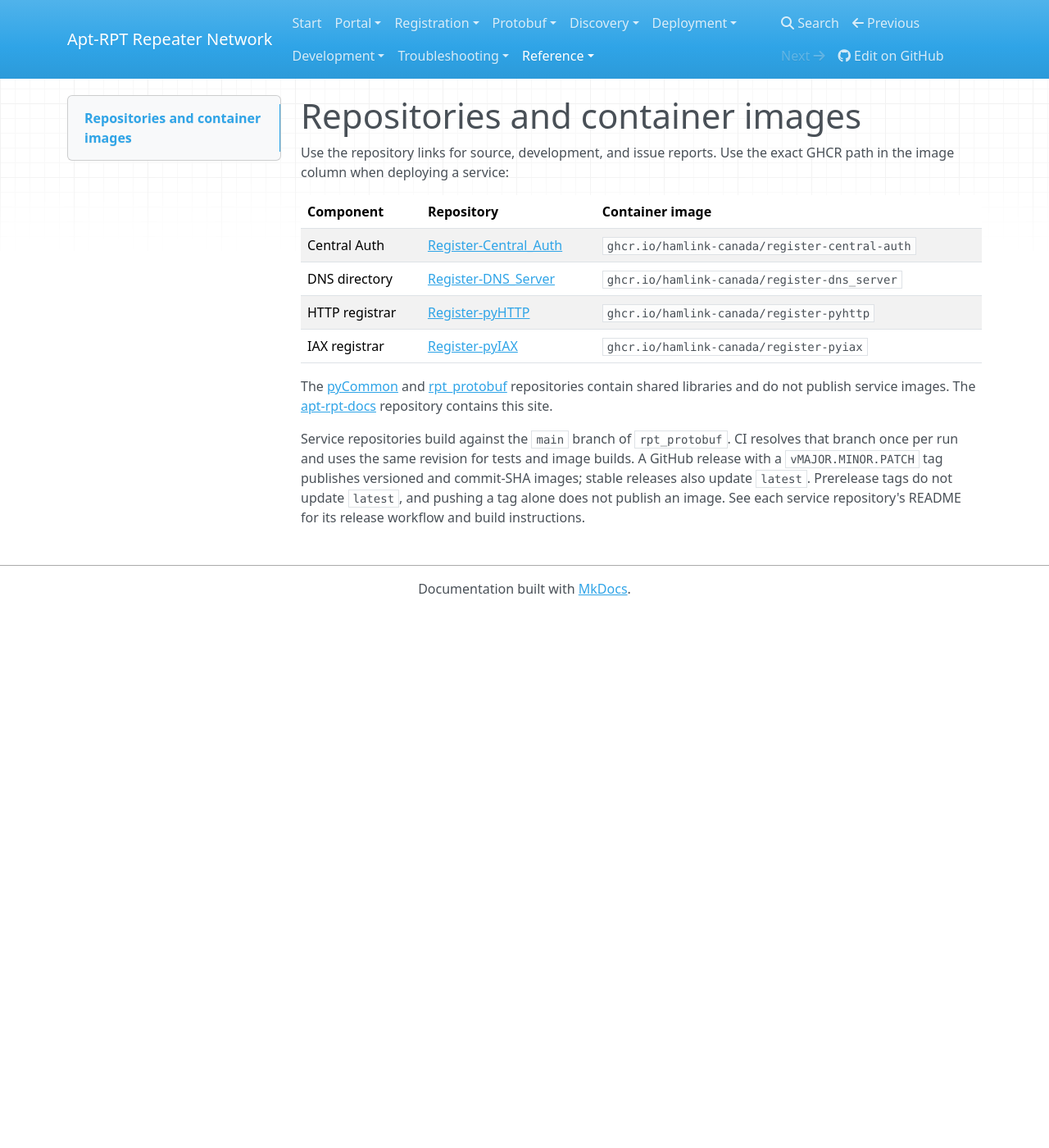
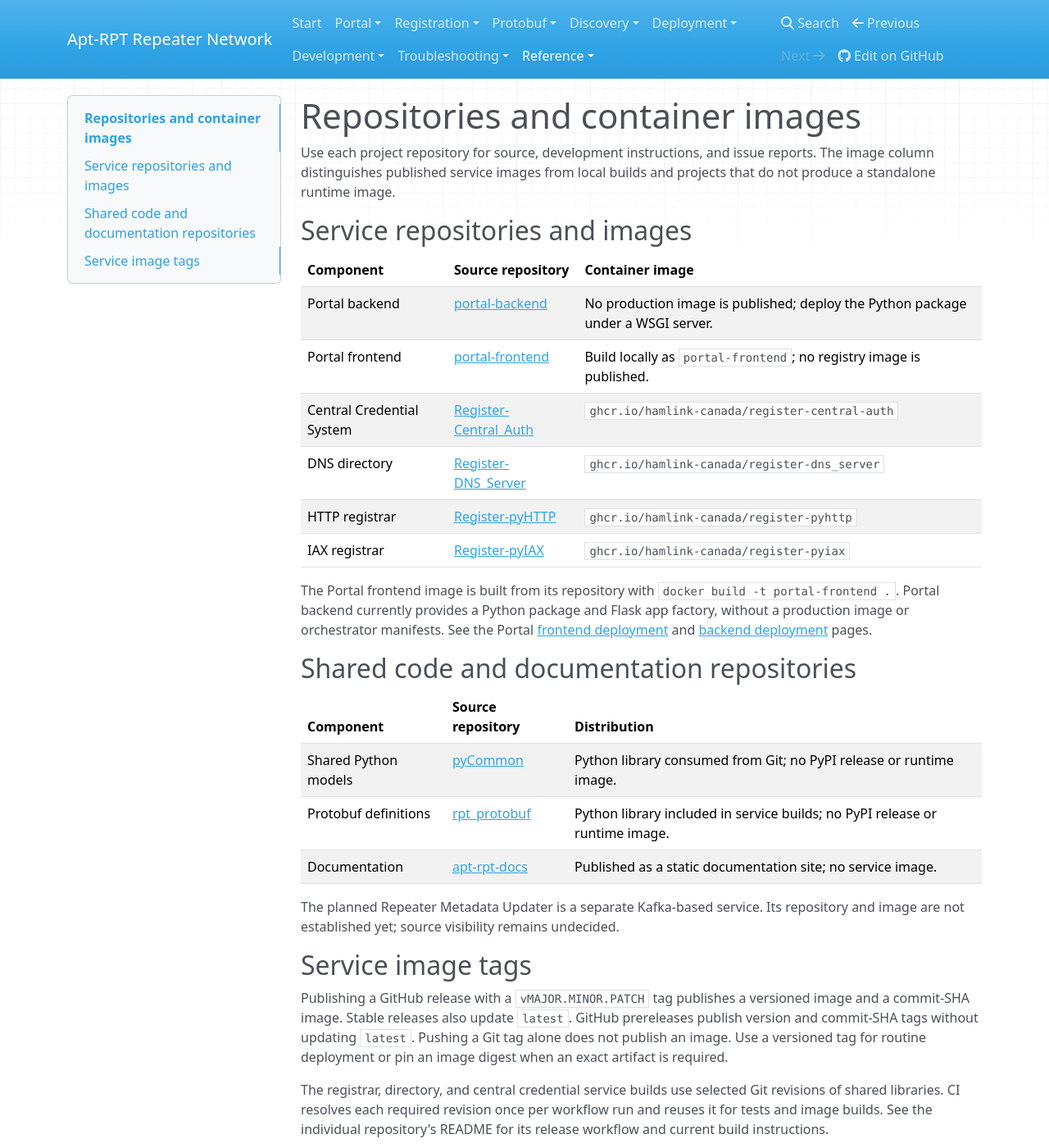
Before and after one commit to Hamlink-Canada/apt-rpt-docs, an MkDocs documentation site: the page built from docs/maintainers/repository-names.md, in a window 1280 px wide and 1400 px high. Shown: the whole window at 82% size. Built offline with MkDocs 1.6.1, drawn with Linux system fonts in a browser that asks for light colours; nearby versions of some CDN libraries.

Commit message:
docs: update repository and image reference

```diff
--- a/docs/maintainers/repository-names.md
+++ b/docs/maintainers/repository-names.md
@@ -1,23 +1,48 @@
 # Repositories and container images
 
-Use the repository links for source, development, and issue reports. Use the exact
-GHCR path in the image column when deploying a service:
+Use each project repository for source, development instructions, and issue
+reports. The image column distinguishes published service images from local
+builds and projects that do not produce a standalone runtime image.
 
-| Component | Repository | Container image |
+## Service repositories and images
+
+| Component | Source repository | Container image |
 | --- | --- | --- |
-| Central Auth | [Register-Central_Auth](https://github.com/Hamlink-Canada/Register-Central_Auth) | `ghcr.io/hamlink-canada/register-central-auth` |
+| Portal backend | [portal-backend](https://github.com/Hamlink-Canada/portal-backend) | No production image is published; deploy the Python package under a WSGI server. |
+| Portal frontend | [portal-frontend](https://github.com/Hamlink-Canada/portal-frontend) | Build locally as `portal-frontend`; no registry image is published. |
+| Central Credential System | [Register-Central_Auth](https://github.com/Hamlink-Canada/Register-Central_Auth) | `ghcr.io/hamlink-canada/register-central-auth` |
 | DNS directory | [Register-DNS_Server](https://github.com/Hamlink-Canada/Register-DNS_Server) | `ghcr.io/hamlink-canada/register-dns_server` |
 | HTTP registrar | [Register-pyHTTP](https://github.com/Hamlink-Canada/Register-pyHTTP) | `ghcr.io/hamlink-canada/register-pyhttp` |
 | IAX registrar | [Register-pyIAX](https://github.com/Hamlink-Canada/Register-pyIAX) | `ghcr.io/hamlink-canada/register-pyiax` |
 
-The [pyCommon](https://github.com/Hamlink-Canada/pyCommon) and
-[rpt_protobuf](https://github.com/Hamlink-Canada/rpt_protobuf) repositories contain
-shared libraries and do not publish service images. The [apt-rpt-docs](https://github.com/Hamlink-Canada/apt-rpt-docs)
-repository contains this site.
+The Portal frontend image is built from its repository with
+`docker build -t portal-frontend .`. Portal backend currently provides a Python
+package and Flask app factory, without a production image or orchestrator
+manifests. See the Portal [frontend deployment](../projects/portal/frontend/deployment.md)
+and [backend deployment](../projects/portal/backend/deployment.md) pages.
 
-Service repositories build against the `main` branch of `rpt_protobuf`. CI resolves
-that branch once per run and uses the same revision for tests and image builds. A
-GitHub release with a `vMAJOR.MINOR.PATCH` tag publishes versioned and commit-SHA
-images; stable releases also update `latest`. Prerelease tags do not update `latest`,
-and pushing a tag alone does not publish an image. See each service repository's
-README for its release workflow and build instructions.
+## Shared code and documentation repositories
+
+| Component | Source repository | Distribution |
+| --- | --- | --- |
+| Shared Python models | [pyCommon](https://github.com/Hamlink-Canada/pyCommon) | Python library consumed from Git; no PyPI release or runtime image. |
+| Protobuf definitions | [rpt_protobuf](https://github.com/Hamlink-Canada/rpt_protobuf) | Python library included in service builds; no PyPI release or runtime image. |
+| Documentation | [apt-rpt-docs](https://github.com/Hamlink-Canada/apt-rpt-docs) | Published as a static documentation site; no service image. |
+
+The planned Repeater Metadata Updater is a separate Kafka-based service. Its
+repository and image are not established yet; source visibility remains
+undecided.
+
+## Service image tags
+
+Publishing a GitHub release with a `vMAJOR.MINOR.PATCH` tag publishes a
+versioned image and a commit-SHA image. Stable releases also update `latest`.
+GitHub prereleases publish version and commit-SHA tags without updating
+`latest`. Pushing a Git tag alone does not publish an image. Use a versioned
+tag for routine deployment or pin an image digest when an exact artifact is
+required.
+
+The registrar, directory, and central credential service builds use selected
+Git revisions of shared libraries. CI resolves each required revision once per
+workflow run and reuses it for tests and image builds. See the individual
+repository's README for its release workflow and current build instructions.
```
